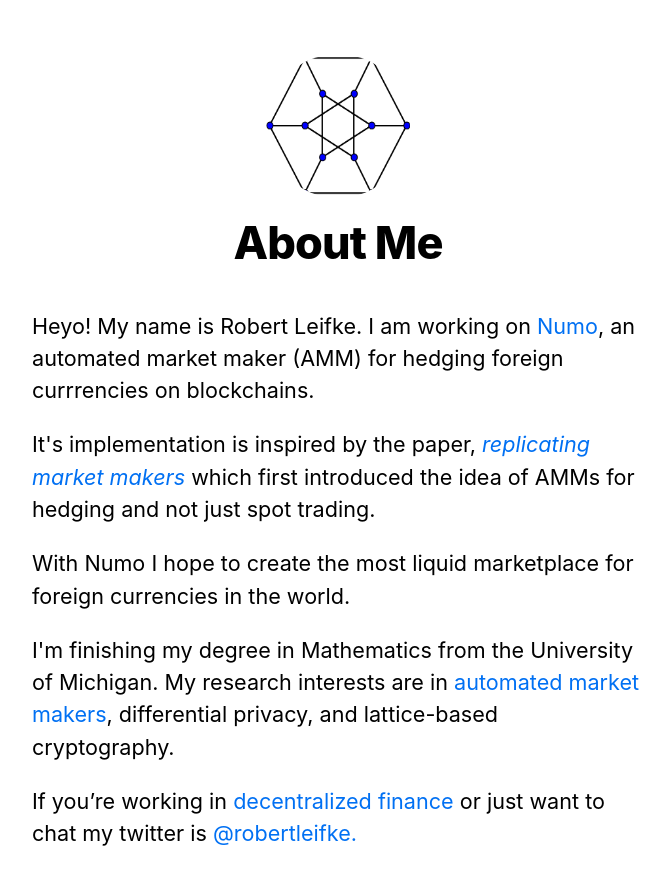
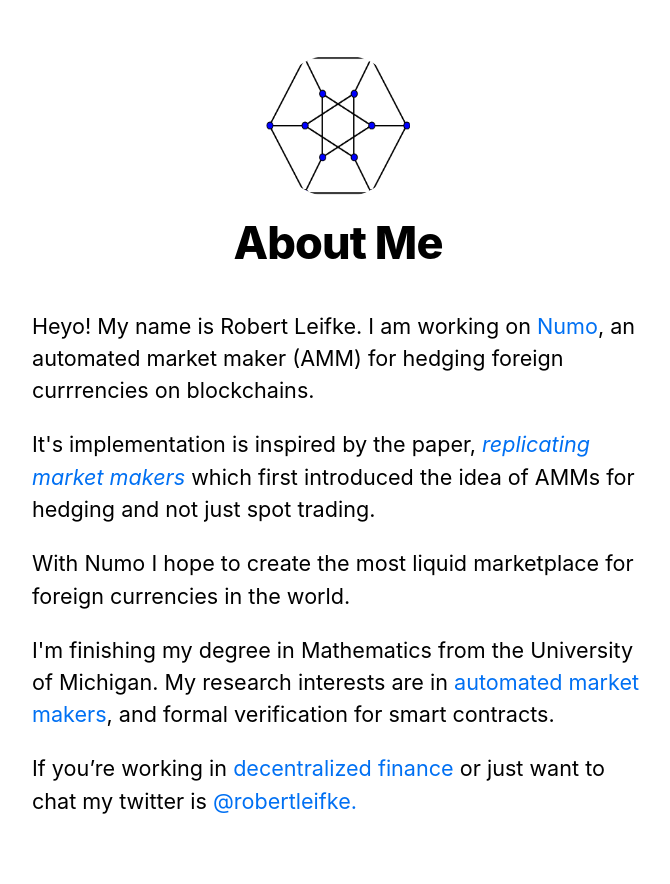
Before and after one commit to robertleifke/robertleifke.com, a Next.js app: page / in a window 1280 px wide. Shown: the top 884 px of the page, without its empty margins (302-972 px from the left). Built offline with nearby package versions, Linux system fonts and the light colour scheme.

Commit message:
update bio

```diff
--- a/pages/index.js
+++ b/pages/index.js
@@ -17,8 +17,8 @@
           With Numo I hope to create the most liquid marketplace for foreign currencies in the world.</p>
         <p>
           I'm finishing my degree in Mathematics from the University of Michigan. My
-          research interests are in <a href="https://arxiv.org/pdf/2308.08066.pdf">automated market makers</a>, differential privacy, and
-          lattice-based cryptography.</p>
+          research interests are in <a href="https://arxiv.org/pdf/2308.08066.pdf">automated market makers</a>, and
+          formal verification for smart contracts.</p>
         <p>
           If you’re working in <a href="https://en.wikipedia.org/wiki/Decentralized_finance">decentralized finance</a> or just want to chat my twitter is <a href="https://twitter.com/@robertleifke/">@robertleifke.</a></p>
       </section>
```
